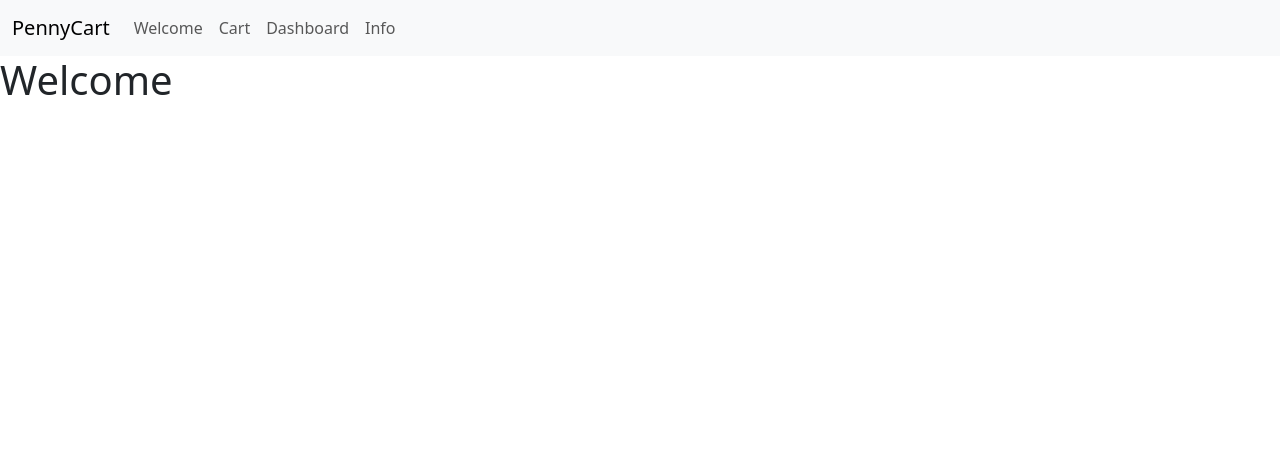
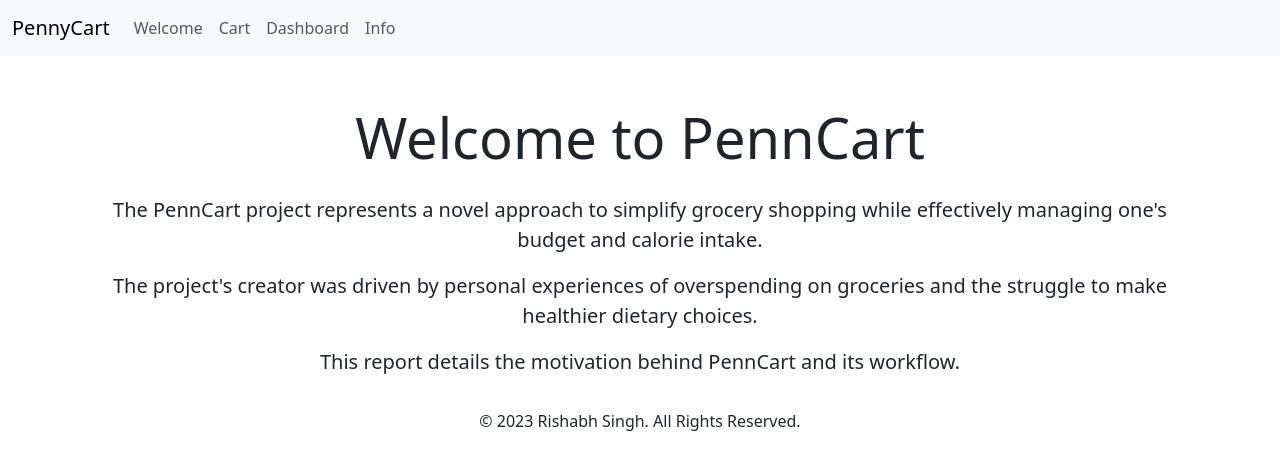
Before and after one commit to rishabhsingh2903/PennyCart, a React (Vite) app: page / in a window 1280 px wide. Shown: the top 470 px of the page. Built offline with nearby package versions, Linux system fonts and the light colour scheme.

Commit message:
worked on cpyright stamp

```diff
--- /dev/null
+++ b/src/components/Footer.jsx
@@ -0,0 +1,8 @@
+export default function Footer(){
+    return (<>
+     <footer className="text-center py-3">
+      &copy; {new Date().getFullYear()} Rishabh Singh. All Rights Reserved.
+    </footer>
+
+    </>)
+}
--- a/src/components/SearchResult.jsx
+++ b/src/components/SearchResult.jsx
@@ -6,9 +6,25 @@ export default function SearchResult({ list }) {
       <>
         <h1>List of Items</h1>
         <ul>
-          {list.map((result, index) => (
-            <li key={index}>{result.food.label}</li>
-          ))}
+        {list
+    .filter((result, index, self) => self.findIndex(item => item.food.label === result.food.label) === index)
+    .map((result, index) => (
+      <div key={result.uri} className="col-md-4 mb-3">
+        <div className="card bg-light">
+          <div className="card-body">
+            <div className="row">
+              <div className="col-md-4">
+                <img src={result.food.image} className="img-fluid" alt="Food" /> {/* Replace imageURL with the actual image URL */}
+              </div>
+              <div className="col-md-8">
+                {result.food.label}
+              </div>
+            </div>
+          </div>
+        </div>
+      </div>
+    ))
+  }
         </ul>
       </>
     );
--- a/src/main.jsx
+++ b/src/main.jsx
@@ -3,12 +3,14 @@ import ReactDOM from 'react-dom/client'
 import App from './App.jsx'
 import 'bootstrap/dist/js/bootstrap.bundle.min.js';
 import 'bootstrap/dist/css/bootstrap.min.css';
+import Footer from './components/Footer.jsx'
 
 import {BrowserRouter} from "react-router-dom"
 ReactDOM.createRoot(document.getElementById('root')).render(
   <React.StrictMode>
     <BrowserRouter>
     <App />
+    <Footer/>
     </BrowserRouter>
   </React.StrictMode>,
 )
--- a/src/pages/Cart.jsx
+++ b/src/pages/Cart.jsx
@@ -26,7 +26,7 @@ export default function Cart(){
 
         try {
             const response = await axios.request(options);
-            console.log(response.data.hints);
+            console.log(response.data);
             setList(response.data.hints);
         } catch (error) {
             console.error(error);
--- a/src/pages/Welcome.jsx
+++ b/src/pages/Welcome.jsx
@@ -1,5 +1,20 @@
 export default function Welcome(){
     return (<>
-            <h1>Welcome</h1>
+    <div className="container mt-5 text-center">
+      <div className="row">
+        <div className="col-md-12">
+          <h1 className="display-4 font-weight-bold mb-4">Welcome to PennCart</h1>
+          <p className="lead">
+            The PennCart project represents a novel approach to simplify grocery shopping while effectively managing one's budget and calorie intake.
+          </p>
+          <p className="lead">
+            The project's creator was driven by personal experiences of overspending on groceries and the struggle to make healthier dietary choices.
+          </p>
+          <p className="lead">
+            This report details the motivation behind PennCart and its workflow.
+          </p>
+        </div>
+      </div>
+    </div>
         </>)
 }
```
